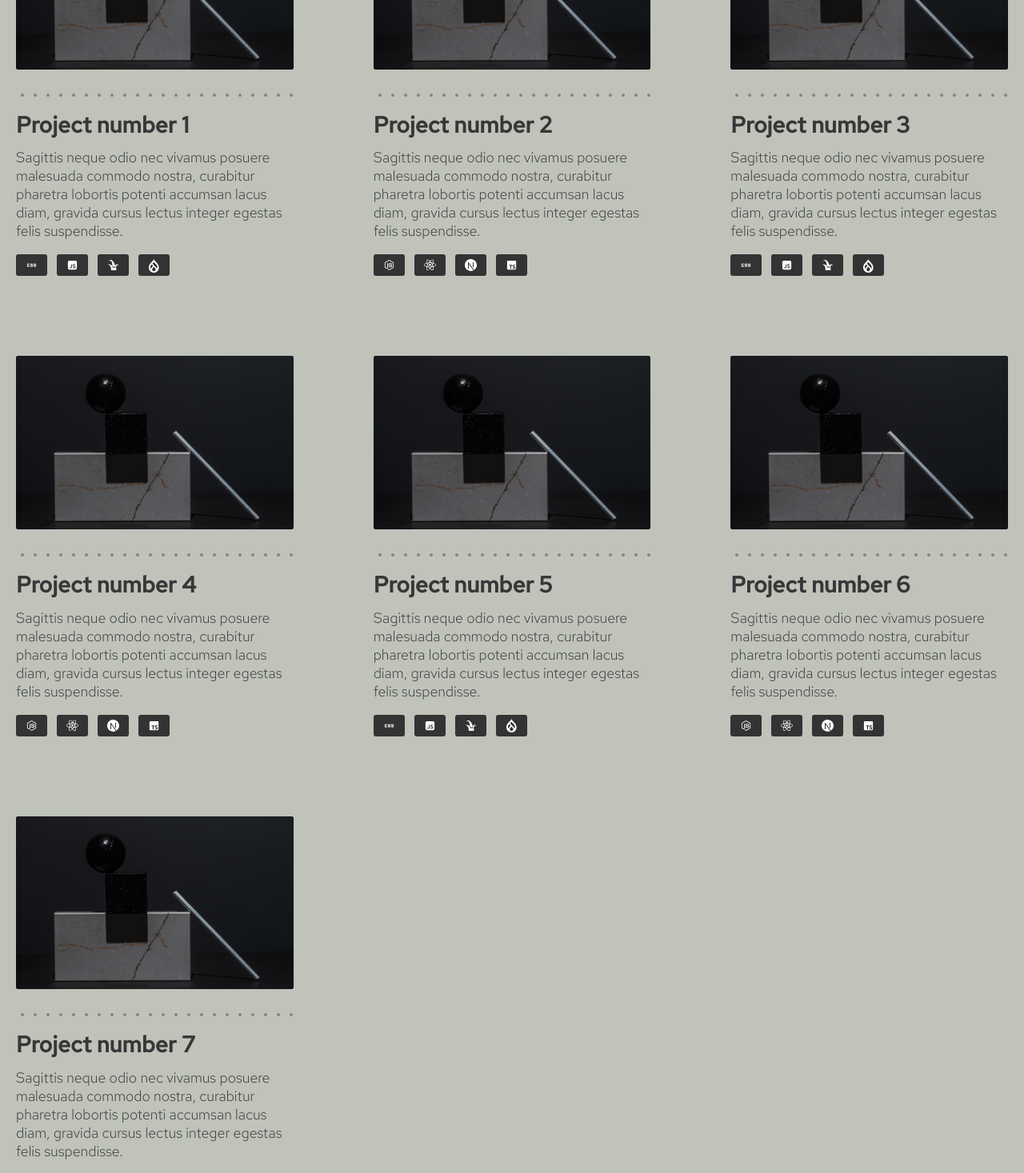
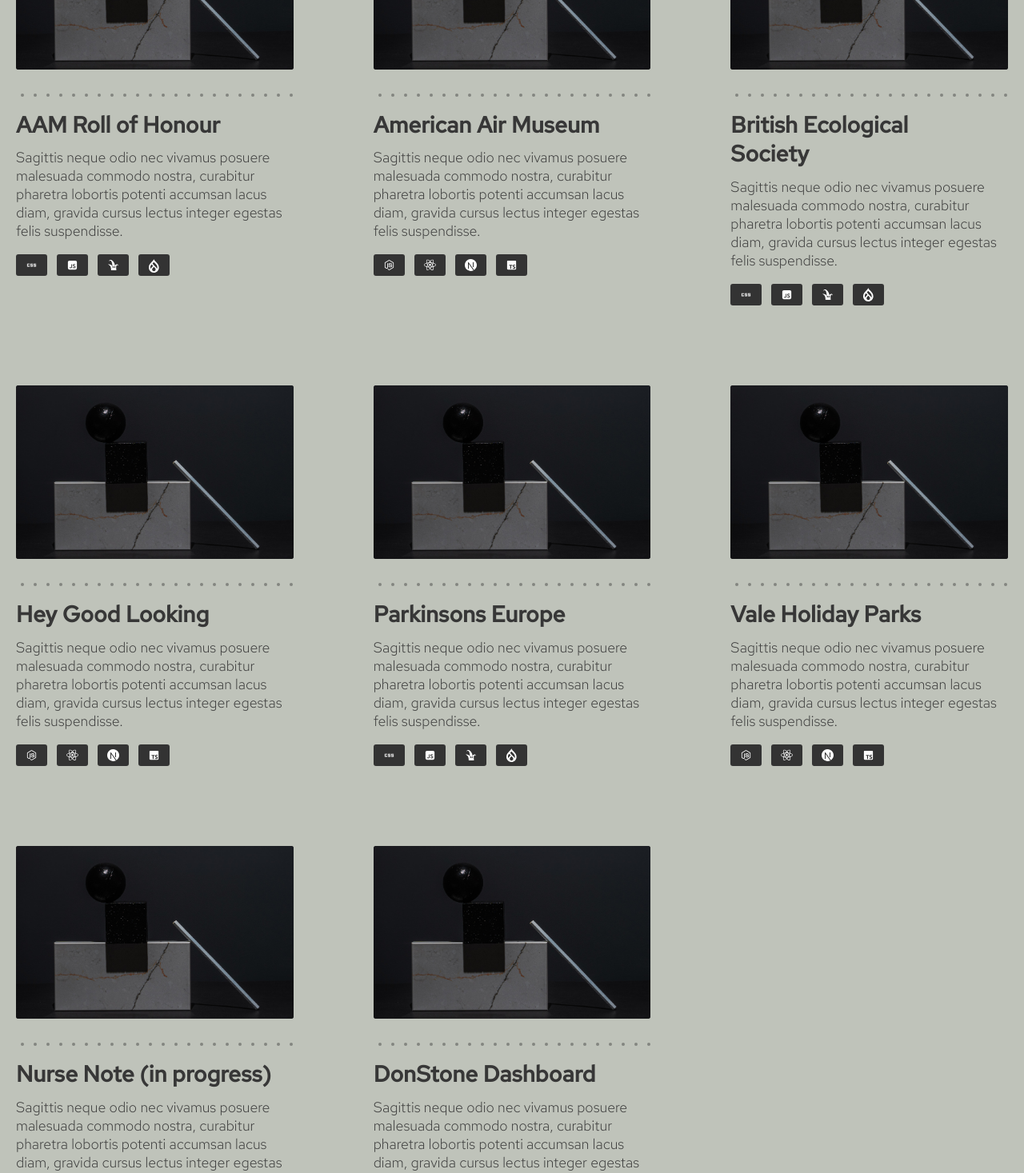
Before and after one commit to LaurynasRup/portfolio_v2, a Next.js app: page /projects in a window 1280 px wide. Shown: the part 440-1907 px from the top of the page at 80% size. Built offline with nearby package versions, Linux system fonts and the light colour scheme.

Commit message:
Update about me copy

```diff
--- a/components/ProjectsGrid.tsx
+++ b/components/ProjectsGrid.tsx
@@ -28,12 +28,6 @@
     }
   }, [filterVal]);
 
-  function getRandNum() {
-    const rndInt = Math.floor(Math.random() * 3) + 1;
-    return rndInt;
-  }
-
-  getRandNum();
   return (
     <>
       <div className={styles.projectFilterWrapper}>
--- a/data.tsx
+++ b/data.tsx
@@ -1,7 +1,7 @@
 const projects = [
   {
     id: 1,
-    title: 'Project number 1',
+    title: 'AAM Roll of Honour',
     body_short:
       'Sagittis neque odio nec vivamus posuere malesuada commodo nostra, curabitur pharetra lobortis potenti accumsan lacus diam, gravida cursus lectus integer egestas felis suspendisse.',
     body: [
@@ -17,7 +17,7 @@
   },
   {
     id: 2,
-    title: 'Project number 2',
+    title: 'American Air Museum',
     body_short:
       'Sagittis neque odio nec vivamus posuere malesuada commodo nostra, curabitur pharetra lobortis potenti accumsan lacus diam, gravida cursus lectus integer egestas felis suspendisse.',
     body: [
@@ -27,13 +27,13 @@
     ],
     tech: ['node', 'react', 'next', 'typescript'],
     img: ['/img1.jpg', '/img2.jpg', '/img3.jpg'],
-    type: 'personal',
+    type: 'work',
     promoted: true,
     link: 'project-number-2',
   },
   {
     id: 3,
-    title: 'Project number 3',
+    title: 'British Ecological Society',
     body_short:
       'Sagittis neque odio nec vivamus posuere malesuada commodo nostra, curabitur pharetra lobortis potenti accumsan lacus diam, gravida cursus lectus integer egestas felis suspendisse.',
     body: [
@@ -49,7 +49,7 @@
   },
   {
     id: 4,
-    title: 'Project number 4',
+    title: 'Hey Good Looking',
     body_short:
       'Sagittis neque odio nec vivamus posuere malesuada commodo nostra, curabitur pharetra lobortis potenti accumsan lacus diam, gravida cursus lectus integer egestas felis suspendisse.',
     body: [
@@ -59,13 +59,13 @@
     ],
     tech: ['node', 'react', 'next', 'typescript'],
     img: ['/img1.jpg', '/img2.jpg', '/img3.jpg'],
-    type: 'personal',
+    type: 'work',
     promoted: false,
     link: 'project-number-4',
   },
   {
     id: 5,
-    title: 'Project number 5',
+    title: 'Parkinsons Europe',
     body_short:
       'Sagittis neque odio nec vivamus posuere malesuada commodo nostra, curabitur pharetra lobortis potenti accumsan lacus diam, gravida cursus lectus integer egestas felis suspendisse.',
     body: [
@@ -81,7 +81,7 @@
   },
   {
     id: 6,
-    title: 'Project number 6',
+    title: 'Vale Holiday Parks',
     body_short:
       'Sagittis neque odio nec vivamus posuere malesuada commodo nostra, curabitur pharetra lobortis potenti accumsan lacus diam, gravida cursus lectus integer egestas felis suspendisse.',
     body: [
@@ -91,13 +91,13 @@
     ],
     tech: ['node', 'react', 'next', 'typescript'],
     img: ['/img1.jpg', '/img2.jpg', '/img3.jpg'],
-    type: 'personal',
+    type: 'work',
     promoted: false,
     link: 'project-number-6',
   },
   {
     id: 7,
-    title: 'Project number 7',
+    title: 'Nurse Note (in progress)',
     body_short:
       'Sagittis neque odio nec vivamus posuere malesuada commodo nostra, curabitur pharetra lobortis potenti accumsan lacus diam, gravida cursus lectus integer egestas felis suspendisse.',
     body: [
@@ -107,7 +107,23 @@
     ],
     tech: ['css', 'js', 'twig', 'drupal'],
     img: ['/img1.jpg', '/img2.jpg', '/img3.jpg'],
-    type: 'work',
+    type: 'personal',
+    promoted: false,
+    link: 'project-number-7',
+  },
+  {
+    id: 8,
+    title: 'DonStone Dashboard',
+    body_short:
+      'Sagittis neque odio nec vivamus posuere malesuada commodo nostra, curabitur pharetra lobortis potenti accumsan lacus diam, gravida cursus lectus integer egestas felis suspendisse.',
+    body: [
+      'Phasellus magna. Sed consequat, leo eget bibendum sodales, augue velit cursus nunc, quis gravida magna mi a libero. Vestibulum rutrum, mi nec elementum vehicula, eros quam gravida nisl, id fringilla neque ante vel mi.Praesent congue erat at massa. Nam ipsum risus, rutrum vitae, vestibulum eu, molestie vel, lacus. Etiam vitae tortor.',
+      'In ac felis quis tortor malesuada pretium. Aenean vulputate eleifend tellus. Aenean viverra rhoncus pede.Suspendisse pulvinar, augue ac venenatis condimentum, sem libero volutpat nibh, nec pellentesque velit pede quis nunc. Phasellus gravida semper nisi. Nam pretium turpis et arcu.',
+      'Duis leo. Fusce a quam. Nulla neque dolor, sagittis eget, iaculis quis, molestie non, velit.',
+    ],
+    tech: ['css', 'js', 'twig', 'drupal'],
+    img: ['/img1.jpg', '/img2.jpg', '/img3.jpg'],
+    type: 'personal',
     promoted: false,
     link: 'project-number-7',
   },
--- a/styles/Nav.module.scss
+++ b/styles/Nav.module.scss
@@ -39,7 +39,7 @@
   counter-reset: my-counter;
   position: absolute;
   top: 100%;
-  left: 2rem;
+  left: 4.5rem;
   list-style: none;
   display: flex;
   flex-direction: column;
@@ -147,7 +147,7 @@
     right: unset;
     width: unset;
     top: 100%;
-    left: 2rem;
+    left: 4.5rem;
     bottom: unset;
     padding: unset;
     gap: unset;
--- a/styles/ProjectsPage.module.scss
+++ b/styles/ProjectsPage.module.scss
@@ -16,8 +16,9 @@
   margin-top: 3rem;
   width: 100%;
   display: grid;
-  grid-template-columns: repeat(auto-fit, minmax(30rem, auto));
+  grid-template-columns: repeat(auto-fill, minmax(30rem, auto));
   gap: 5rem;
+  animation: appear 1s ease;
 
   @include mq_min780 {
     gap: 10rem;
@@ -67,10 +68,6 @@
   flex-grow: 1;
 }
 
-.projectsGridx {
-  animation: appear 1s ease;
-}
-
 @keyframes appear {
   from {
     opacity: 0;
```
Also changed, not shown: components/AboutSection.tsx (+10 -9 lines), src/app/about/page.tsx (+15 -11 lines), styles/AboutPage.module.scss (+8 -1 lines).
